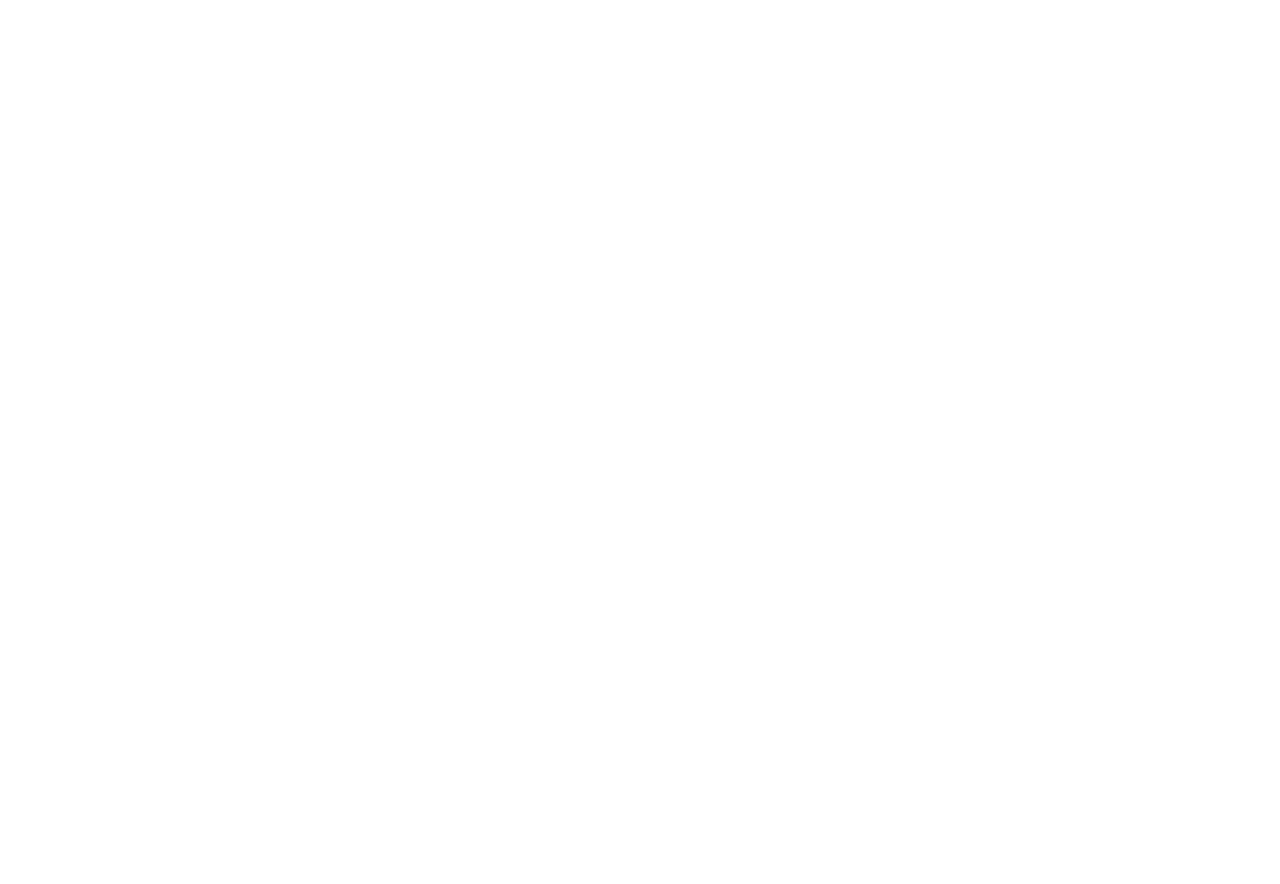
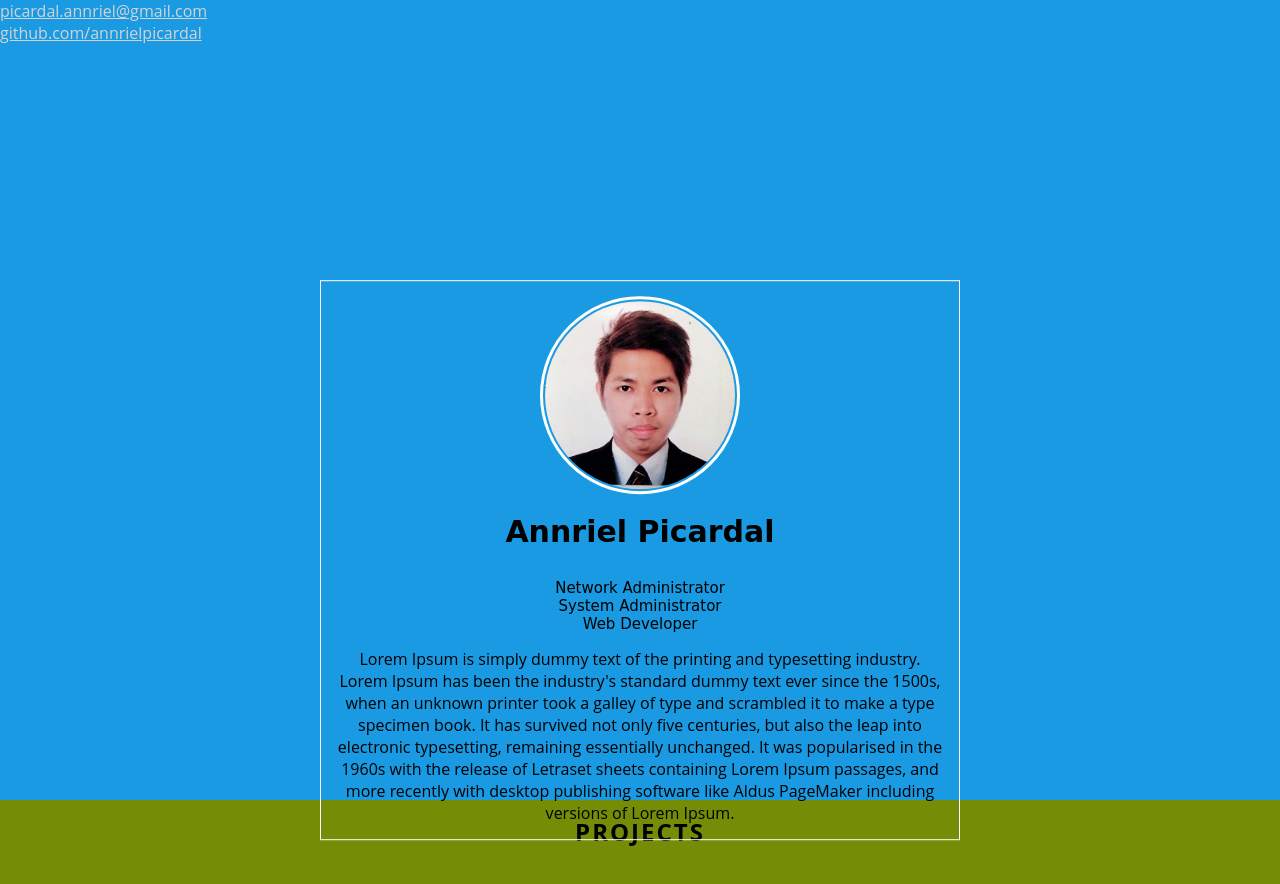
Before and after one commit to annrielpicardal/mod00-00, a plain HTML site: page index.html in a window 1280 px wide. Shown: the top 884 px of the page. Before the commit the page ends 800 px from the top, so only its background shows below. Drawn offline with Linux system fonts and the light colour scheme.

Commit message:
Update: Sections, footer, bio centered, imported fonts and icons, etc.

```diff
--- a/assets/css/style.css
+++ b/assets/css/style.css
@@ -1,3 +1,94 @@
+*{
+	padding:0;
+	margin:0;
+	box-sizing:border-box;
+}
+
 body {
-	/*background-color: #36384c;*/
+	font-family: 'Open Sans', sans-serif;
 }
+
+	section{
+		min-height: 100vh;
+	}
+
+	section#bio {
+		background-color: #1a9ae2;
+		position: relative;
+	}
+
+	section#bio a{
+		color: lightgrey;
+	}
+
+	section#bio > div#details > img{
+		border-radius: 50%;
+		width: 200px;
+		border: 3px solid white;
+		padding: 2px;
+	}
+
+		div#details {
+			border: 1px solid white;
+			width: 50%;
+			text-align: center;
+			padding: 15px;
+			position: absolute;
+			top: 0;
+			left: 0;
+			transform: translate(50%, 50%);
+		}
+
+		section#bio > div#details > h1,
+		section#bio > div#details > ul {
+			font-family: 'Nanum Pen Script', cursive;
+			padding-top: 15px;
+			padding-bottom: 15px;
+		}
+
+		section#bio > div#details > h1 {
+			font-size: 30px;
+		}
+
+		section#bio > div#details > ul{
+			list-style: none;
+			font-size: 15px;
+		}
+
+		section#projects	{
+			background-color: #748c06;
+		}
+		section#skillset	{
+			background-color: #d18000;
+
+		}
+		section#contact	{
+			background-color: #8c6306;
+			position: relative;
+		}
+
+		section#projects > h2,
+		section#skillset > h2,
+		section#contact > h2{
+			text-align: center;
+			padding-top: 15px;
+			padding-bottom: 15px;
+			text-transform: uppercase;
+			letter-spacing: 2px;
+		}
+
+
+	footer{
+		padding-top: 15px;
+		padding-bottom: 15px;
+		text-align: center;
+		background-color: #633204;
+		color: lightgrey;
+		position: absolute;
+		bottom: 0;
+		width: 100%;
+	}
+
+		footer a{
+			color: lightgrey;
+		}
--- a/index.html
+++ b/index.html
@@ -1,19 +1,67 @@
 <!DOCTYPE html>
-<html lang="en">
+<html lang='en'>
 <head>
-	<meta charset="utf-8"> 									<!-- for character set -->
-	<meta name="viewport" content="width=devi"> 			<!-- mobile compatibility -->
-	<meta http-equiv='X-UA-Compatible' content="IE=Edge"> 	<!-- for IE-Edge compability -->
-
-	<title>Website Day1</title>
-
-	<!-- Imports custom stylesheet -->
+	<meta charset="utf-8">
+	<meta name = "viewport" content="width=device-width, initial-scale=1.0">
+	<meta http-equiv='X-UA-Compatible' content='IE=Edge'>
+	<title>A.Picardal - Portfolio</title>
+	<!-- Import custom fonts -->
+	<link href="https://fonts.googleapis.com/css?family=Nanum+Pen+Script|Open+Sans">
+	<!-- Import font awesome -->
+	<link rel="stylesheet" href="https://use.fontawesome.com/releases/v5.0.13/css/all.css" integrity="sha384-DNOHZ68U8hZfKXOrtjWvjxusGo9WQnrNx2sqG0tfsghAvtVlRW3tvkXWZh58N9jp" crossorigin="anonymous">
+	<!-- Import custom stylesheet -->
 	<link rel="stylesheet" type="text/css" href="./assets/css/style.css">
 </head>
+<body>
+	<main id="wrapper">
 
-<body>
-	<!-- Imports custom script -->
-	<script type="text/javascript" src="./assets/js/script.js"></script>
 
+		<section id="bio">
+			<header>
+				<p><a href = "mailto: picardal.annriel@gmail.com">picardal.annriel@gmail.com</a></p>
+				<p><a href = "http://github.com/annrielpicardal">github.com/annrielpicardal</a></p>
+			</header>
+
+			<div id='details'>
+
+				<img src="./assets/images/profile.jpg">
+
+				<h1>Annriel Picardal</h1>
+
+				<ul>
+					<li>Network Administrator</li>
+					<li>System Administrator</li>
+					<li>Web Developer</li>
+				</ul>
+
+				<p>
+				Lorem Ipsum is simply dummy text of the printing and typesetting industry. Lorem Ipsum has been the industry's standard dummy text ever since the 1500s, when an unknown printer took a galley of type and scrambled it to make a type specimen book. It has survived not only five centuries, but also the leap into electronic typesetting, remaining essentially unchanged. It was popularised in the 1960s with the release of Letraset sheets containing Lorem Ipsum passages, and more recently with desktop publishing software like Aldus PageMaker including versions of Lorem Ipsum. </p>
+
+			</div>
+
+		</section><!-- /#bio -->
+
+		<section id="projects">
+			<h2>Projects</h2>
+		</section><!-- /#projects -->
+
+		<section id="skillset">
+			<h2>Skillset</h2>
+		</section><!-- /#skillset -->
+
+		<section id="contact">
+			<h2>Contact</h2>
+			<footer>
+				<p><i class = "fas fa-code"></i> with <i class ="fas fa-heart"></i> by <a href="#">Annriel Picardal</a> &middot; Caloocan, Philippines</p>
+			</footer>
+		</section><!-- /#contact -->
+
+	</p>
+
+
+</main>	<!-- wrapper -->
+
+<!-- Import custom script -->
+<script type="text/javascript" src="./assets/js/script.js"></script>
 </body>
 </html>
```
Also changed, not shown: assets/images/profile.jpg (added).
